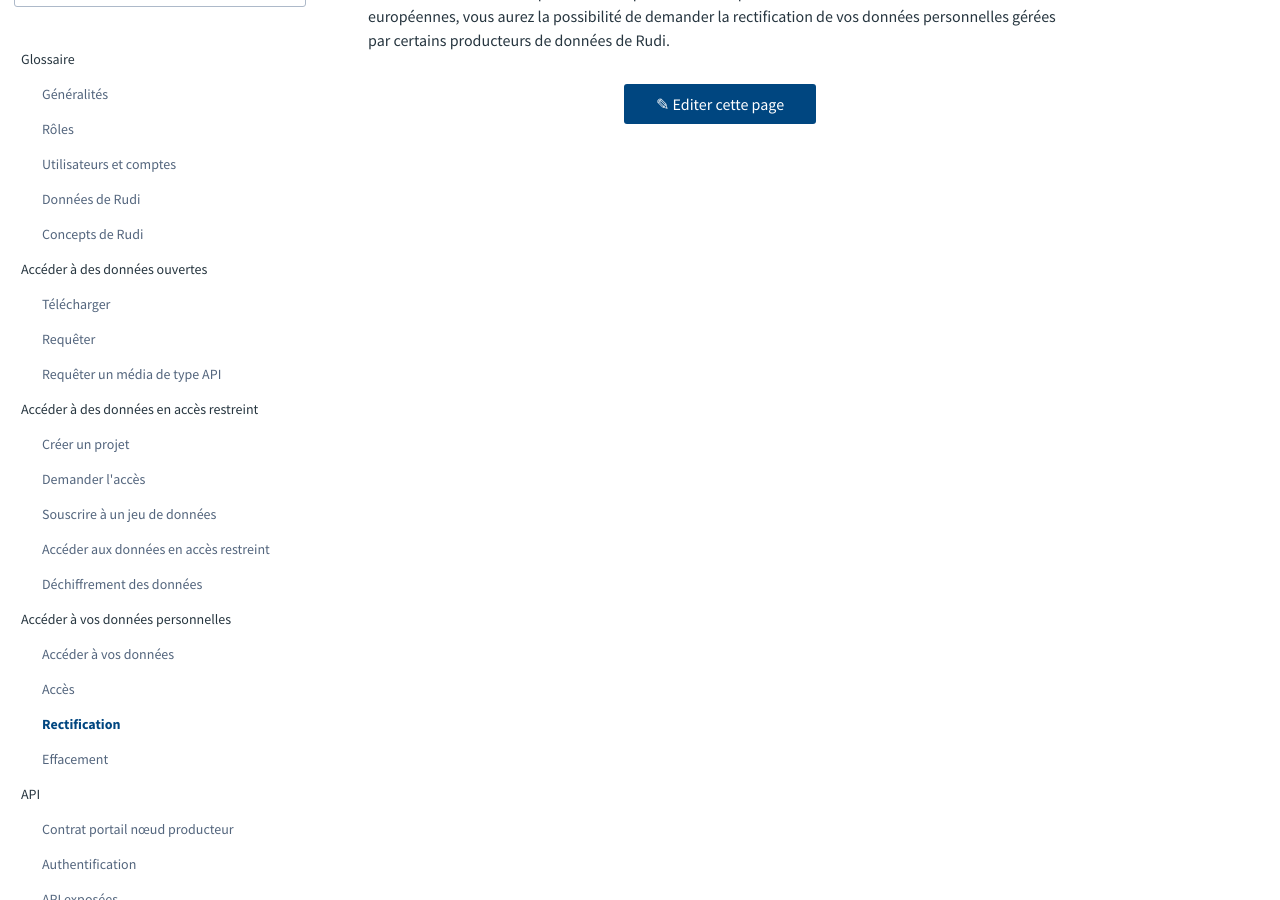
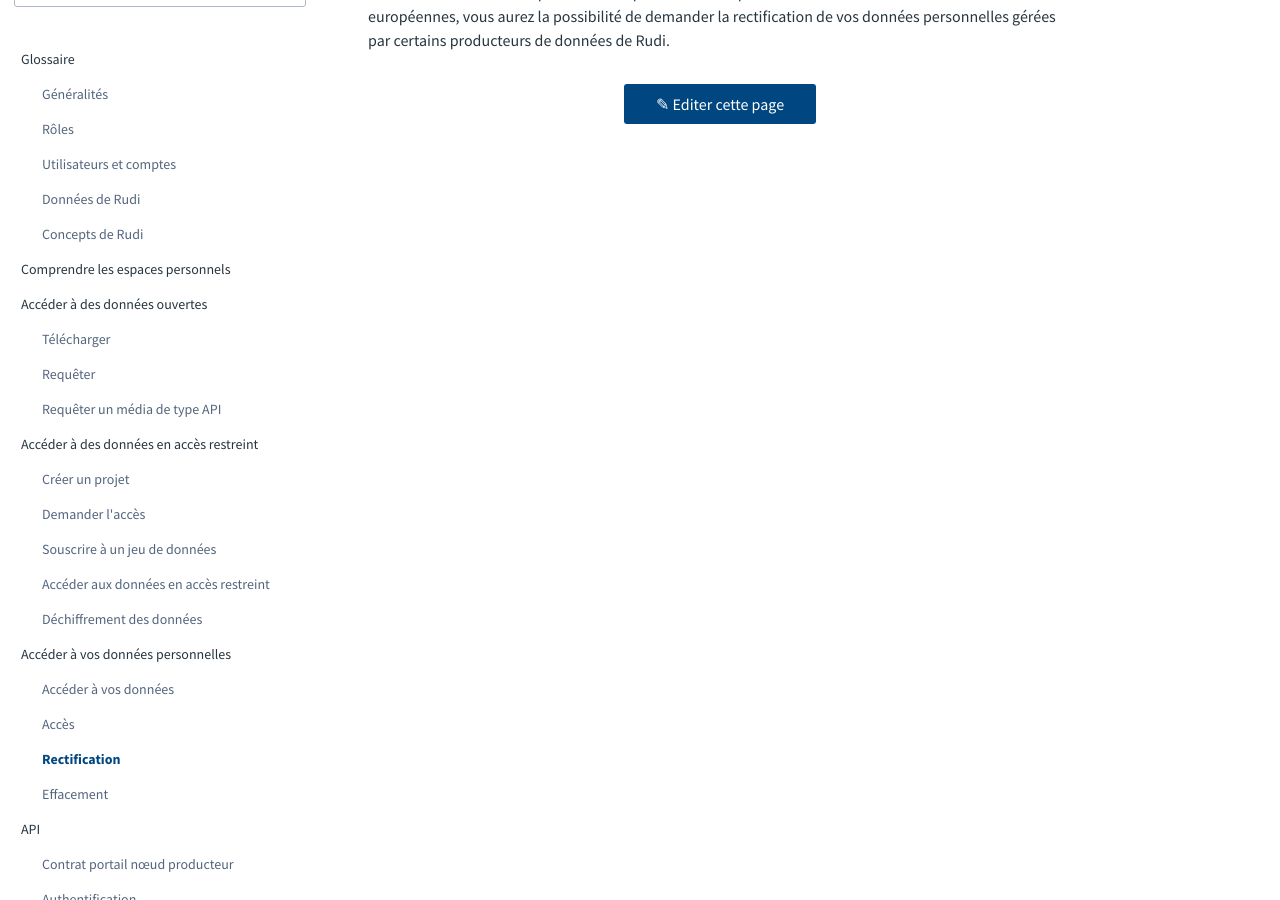
Before and after one commit to sigrennesmetropole/rudi_documentation, a Jekyll site: the page built from articles/_donnees_personnelles/rectification.md, in a window 1280 px wide and 900 px high, scrolled down 307 px. Built offline with Jekyll 4.4.1, drawn with Linux system fonts in a browser that asks for light colours.

Commit message:
Update _config.yml

```diff
--- a/_config.yml
+++ b/_config.yml
@@ -38,38 +38,43 @@ collections:
     title: Glossaire
     output: true
 
+  espace_personnel_explication:
+    order: 2
+    title: Comprendre les espaces personnels
+    output: true
+
   acces_donnee_ouverte:
-    order: 2
+    order: 3
     title: Accéder à des données ouvertes
     output: true
 
   acces_donnees_restreintes:
-    order: 3
+    order: 4
     title: Accéder à des données en accès restreint
     output: true
 
   donnees_personnelles:
-    order: 4
+    order: 5
     title: Accéder à vos données personnelles
     output: true
 
   api:
-    order: 5
+    order: 6
     title: API
     output: true
 
   organisation:
-    order: 6
+    order: 7
     title: Organisation
     output: true
 
   publication:
-    order: 7
+    order: 8
     title: Noeud producteur
     output: true
 
   autres:
-    order: 8
+    order: 9
     title: Autres
     output: true
 
```
